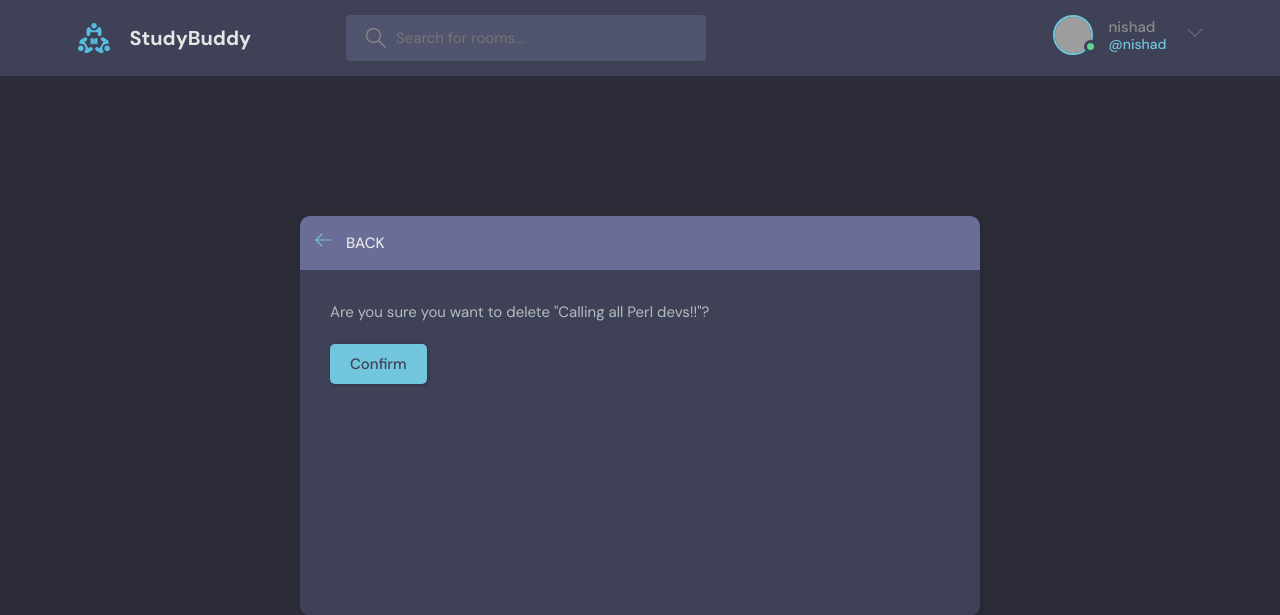
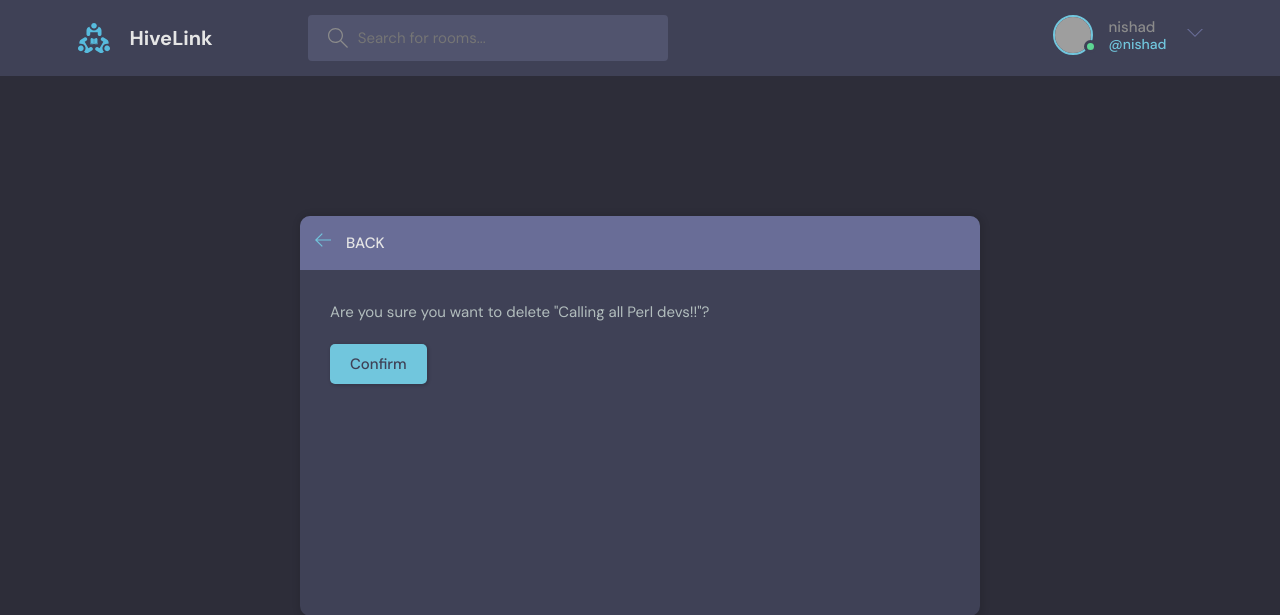
Before and after one commit to nishad-dhuri-05/HiveLink, a Django app: page /delete-room/7/ in a window 1280 px wide. Shown: the top 615 px of the page. Run offline with Django 4.2, Linux system fonts and the light colour scheme; a user stored in the database is signed in; data comes from the database, SQL or seed files in the repository; both versions use the stored data as it was after the commit; grey boxes are pictures that could not be loaded.

Commit message:
Updated name to HiveLink

```diff
--- a/templates/main.html
+++ b/templates/main.html
@@ -7,7 +7,7 @@
     <meta name="viewport" content="width=device-width, initial-scale=1.0" />
     <link rel="shortcut icon" href="assets/favicon.ico" type="image/x-icon" />
     <link rel="stylesheet" href="{% static 'styles/style.css' %}" />
-    <title>StudyBuddy - Find study partners around the world!</title>
+    <title>HiveLink - Find study partners around the world!</title>
   </head>
 
   <body>
--- a/templates/navbar.html
+++ b/templates/navbar.html
@@ -3,7 +3,7 @@
     <div class="container">
       <a href="{% url 'home' %}" class="header__logo">
         <img src="{% static 'images/logo.svg' %}" />
-        <h1>StudyBuddy</h1>
+        <h1>HiveLink</h1>
       </a>
       <form class="header__search" method="GET" action="{% url 'home' %}">
         <label>
```
Also changed, not shown: db.sqlite3.
